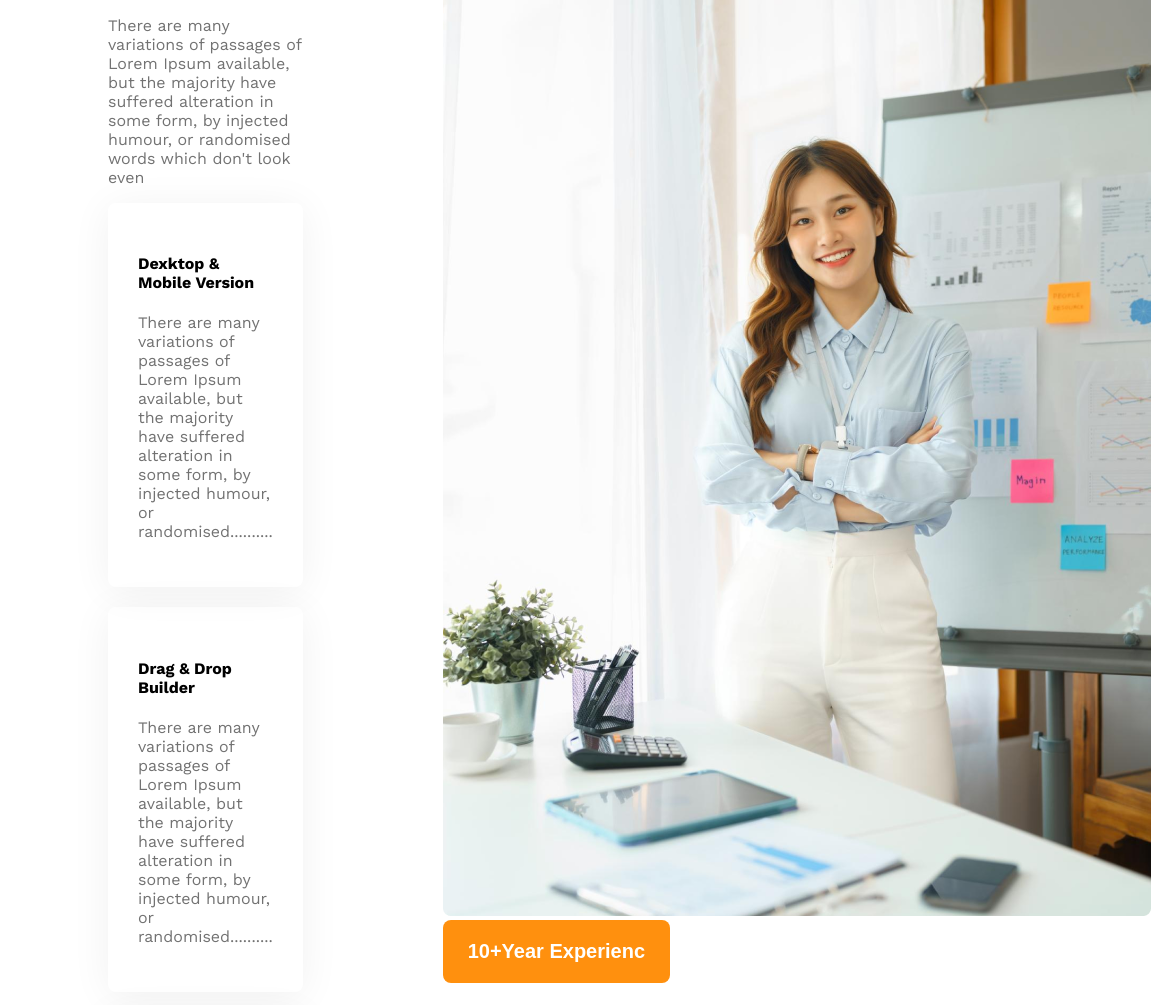
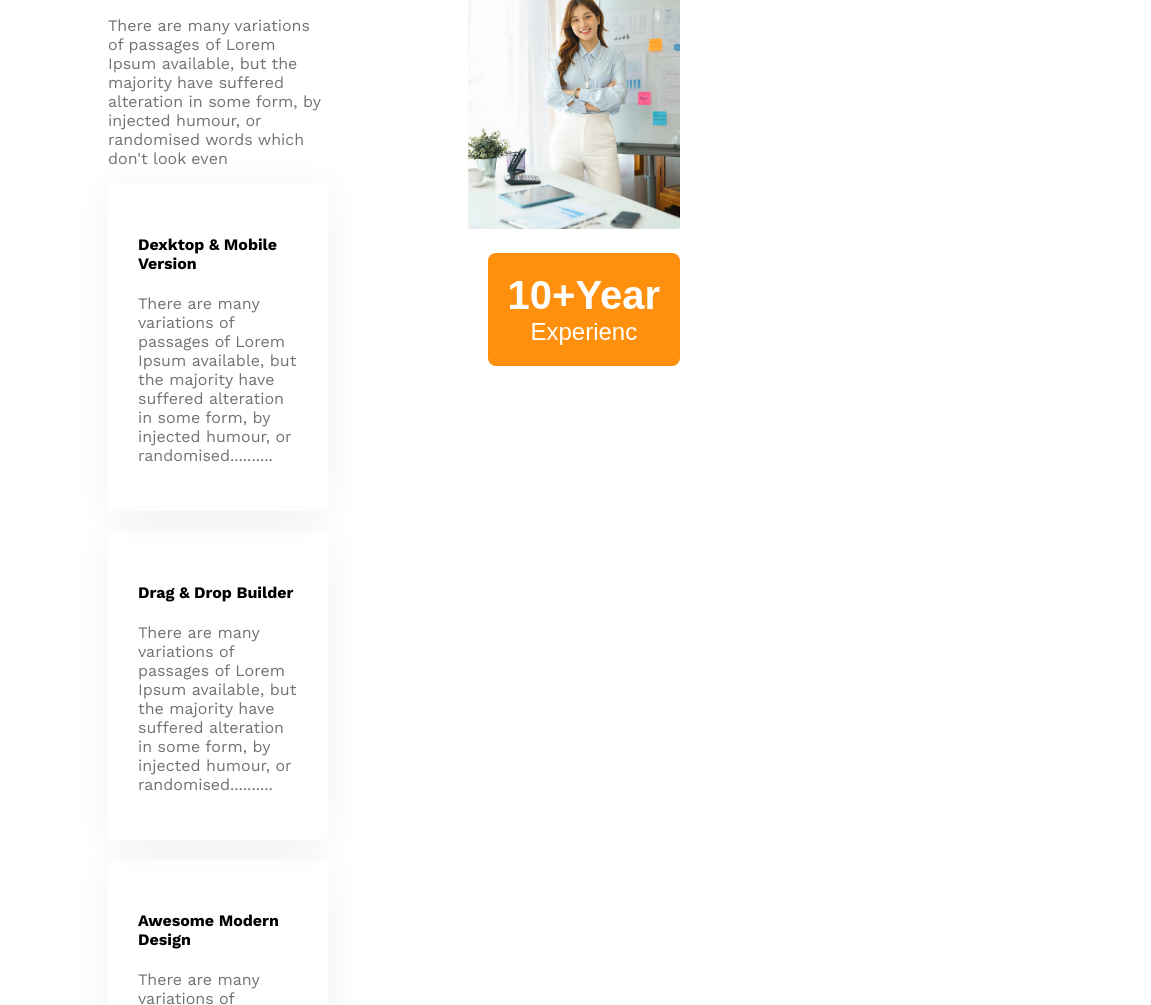
Before and after one commit to Kafayetulla/g3-architects-resources, a plain HTML site: page index.html in a window 768 px wide. Shown: the part 2253-3258 px from the top of the page, 1151 px wide, since content can reach past the window. Drawn offline with nearby package versions, Linux system fonts and the light colour scheme.

Commit message:
added experience bage of responsiv

```diff
--- a/index.html
+++ b/index.html
@@ -80,10 +80,10 @@
                         injected humour, or randomised..........</p>
                 </div>
         </div>
-        <div>
+        <div class="Experienc-architect">
             <img src="images/architect.png" alt="">
-            <button id=" Experienc-bage" class="btn-primary">
-                <span id="Experienc-year">10+Year</span> <span>Experienc</span>
+            <button id="Experienc-bage" class="btn-primary">
+                <span id="Experienc-year">10+Year</span><br> <span>Experienc</span>
             </button>
 
         </div>
--- a/styles/style.css
+++ b/styles/style.css
@@ -126,6 +126,17 @@ font-weight: 500;
     margin-top: 0;
     margin-bottom: 0;
 }
+#Experienc-bage{
+        padding: 45px 42px;
+        font-size: 1.5rem;
+        font-weight: 500;
+        margin-left: -100px;
+        margin-top: -100px;
+}
+#Experienc-year{
+    font-size: 4rem;
+    font-weight: 700;
+}
 /* some fact relate style  */
 .section-titles{
     margin-left: 100px;
@@ -172,8 +183,11 @@ font-weight: 500;
 }
 /* small device media query */
 @media screen and (max-width:576px) {
-    .navbar,.nav-link,.teams{
+    .navbar,.nav-link,.teams,.feature{
         flex-direction: column;
+    }
+    .Experienc-architect img{
+        width: 100%;
     }
     .banner-title,.section-title{
         font-weight: 700;
@@ -189,6 +203,13 @@ font-weight: 500;
     }
     .our-feature{
         margin:0 10px 0 20px;
+    }
+    #Experienc-bage{
+    margin-left:20px;
+    margin-top: 20px;
+    }
+    #Experienc-year{
+        font-size: 2rem;
     }
 }
 /* medium device media query */
@@ -206,4 +227,18 @@ font-weight: 500;
         grid-template-columns: repeat(2,1fr);
         gap:24px ;
     }
+    .Experienc-architect img{
+        width: 100%;
+    }
+    #Experienc-bage{
+        padding: 20px;
+        font-size: 1.5rem;
+        font-weight: 300;
+        margin-left: 20px;
+        margin-top: 20px;
+
 }
+#Experienc-year{
+    font-size:2.5rem ;
+}
+}
```
